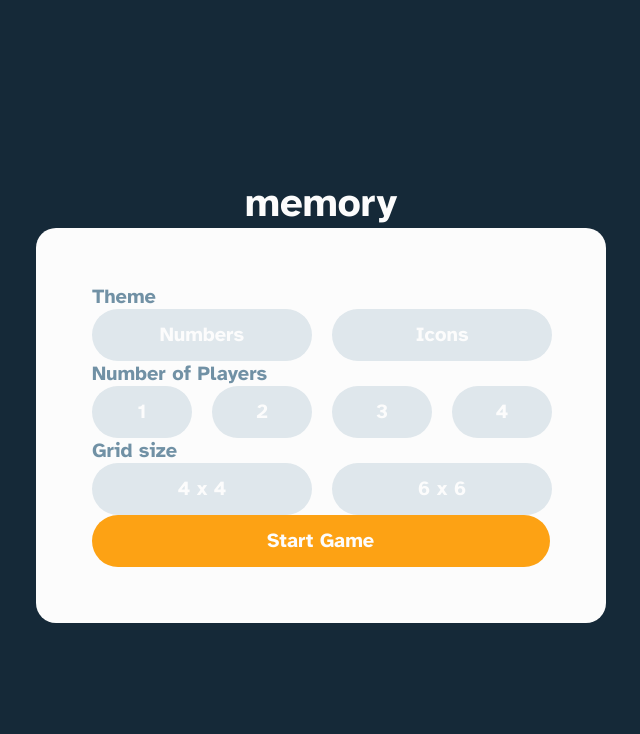
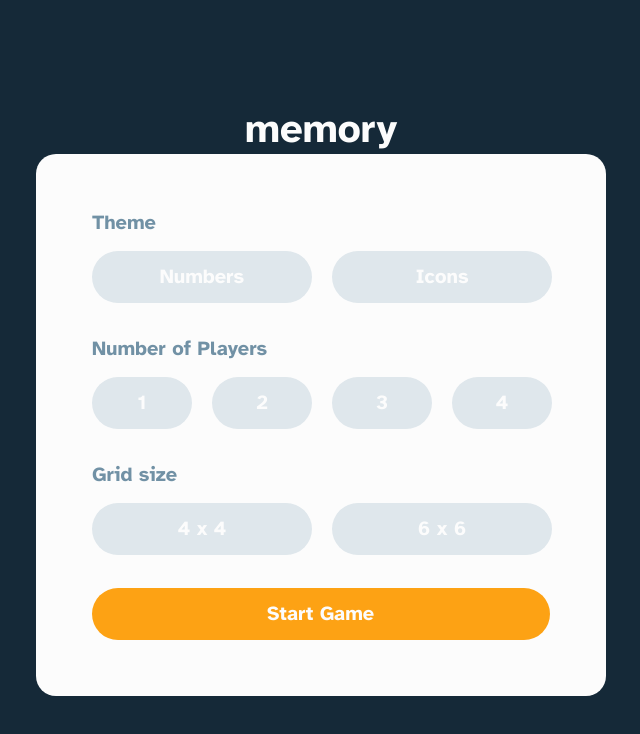
Before and after one commit to ssejjemba/memory, a Next.js app: page / in a window 1280 px wide. Shown: the top 734 px of the page, without its empty margins (319-959 px from the left). Built offline with nearby package versions, Linux system fonts and the light colour scheme.

Commit message:
refactor(game-settings): improve white space between setting options

```diff
--- a/src/styles/start.module.css
+++ b/src/styles/start.module.css
@@ -33,8 +33,13 @@
   color: var(--color-secondary-dark);
 }
 
+.setting-case {
+  padding-bottom: 3.3rem;
+}
+
 .buttons-case {
   width: 100%;
+  padding-top: 1.6rem;
   display: flex;
   flex-direction: row;
   justify-content: space-between;
```
